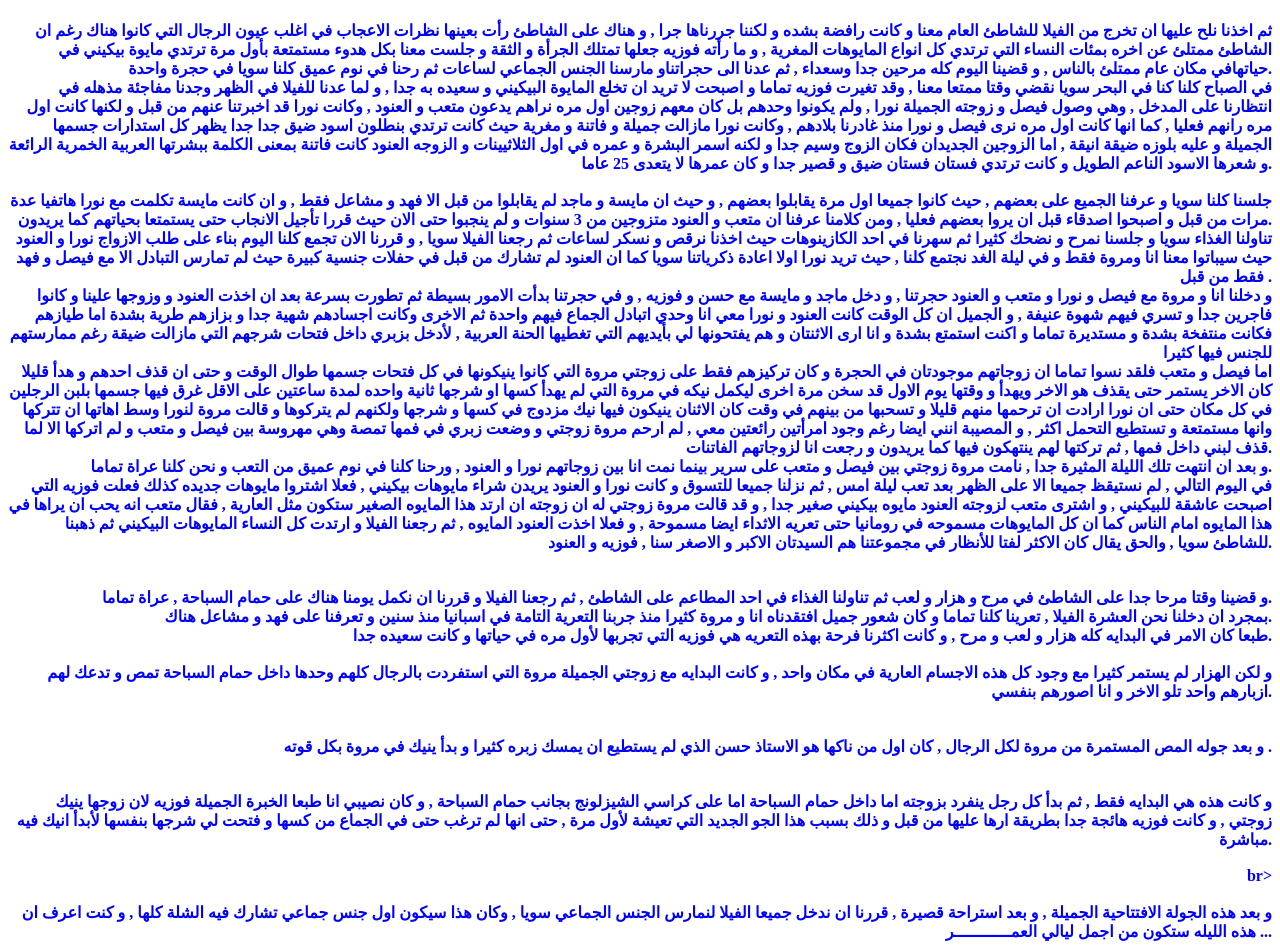
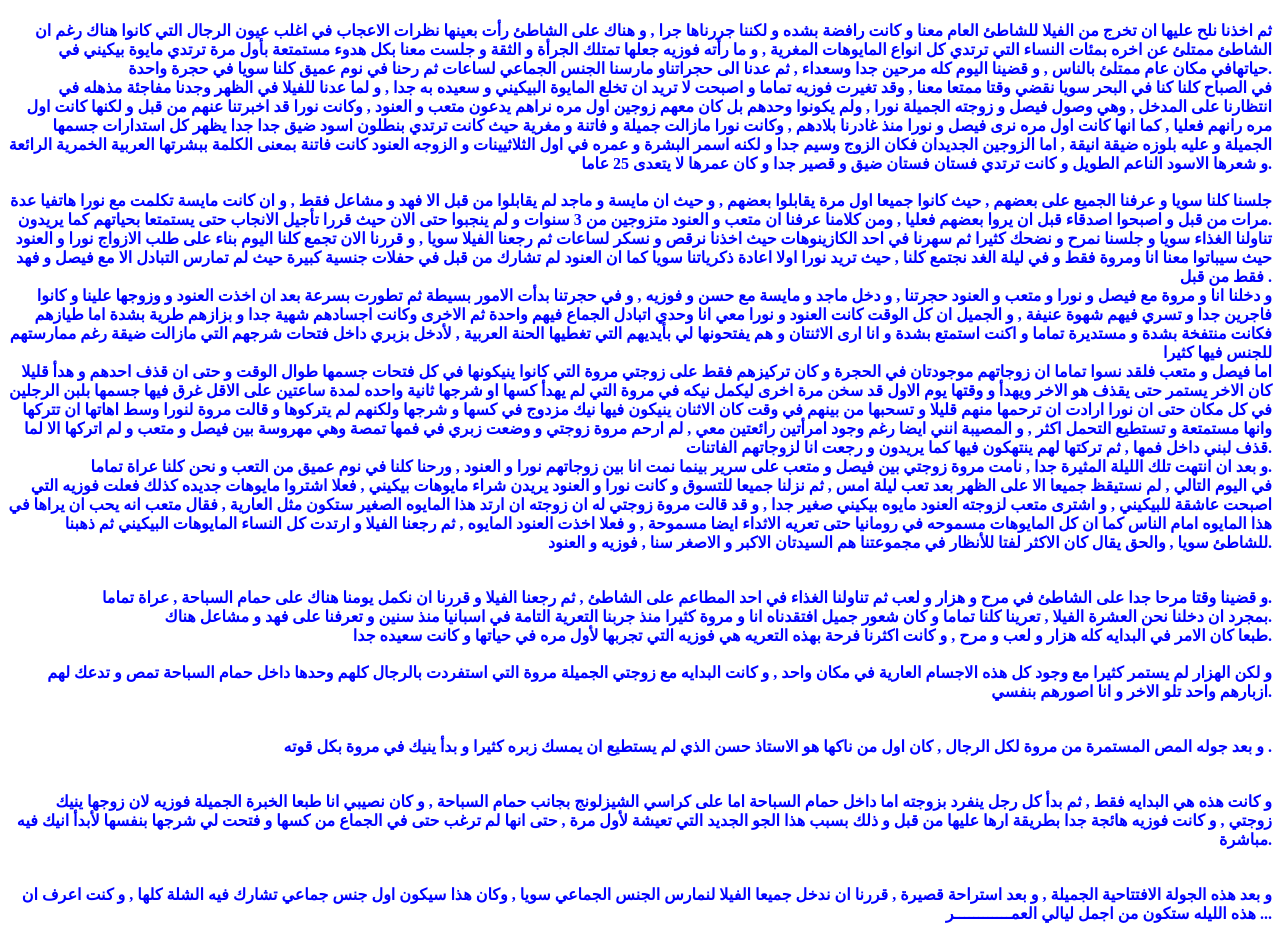
Before and after one commit to kesasw7ekayat/14, a plain HTML site: page index.html in a window 1280 px wide. Shown: the part 9192-10141 px from the top of the page. Drawn offline with Linux system fonts and the light colour scheme.

Commit message:
Update index.html

```diff
--- a/index.html
+++ b/index.html
@@ -187,7 +187,7 @@
 
 </div> <div align="right"><b><font color="blue"><font face="&amp;quot">و كانت هذه هي البدايه فقط , ثم بدأ كل رجل ينفرد بزوجته اما داخل حمام السباحة اما على كراسي الشيزلونج بجانب حمام السباحة , و كان نصيبي انا طبعا الخبرة الجميلة فوزيه لان زوجها ينيك زوجتي , و كانت فوزيه هائجة جدا بطريقة ارها عليها من قبل و ذلك بسبب هذا الجو الجديد التي تعيشة لأول مرة , حتى انها لم ترغب حتى في الجماع من كسها و فتحت لي شرجها بنفسها لأبدأ انيك فيه مباشرة.</font></font></b><br>
 <b><font color="blue"><font face="&amp;quot"><br>
-br&gt;
+
 </font></font></b></div> <div align="right"><b><font color="blue"><font face="&amp;quot"><br>
 و بعد هذه الجولة الافتتاحية الجميلة , و بعد استراحة قصيرة , قررنا ان ندخل جميعا الفيلا لنمارس الجنس الجماعي سويا , وكان هذا سيكون اول جنس جماعي تشارك فيه الشلة كلها , و كنت اعرف ان هذه الليله ستكون من اجمل ليالي العمــــــــــــر ...</font></font></b><br>
 </div></center></body></html>
```
